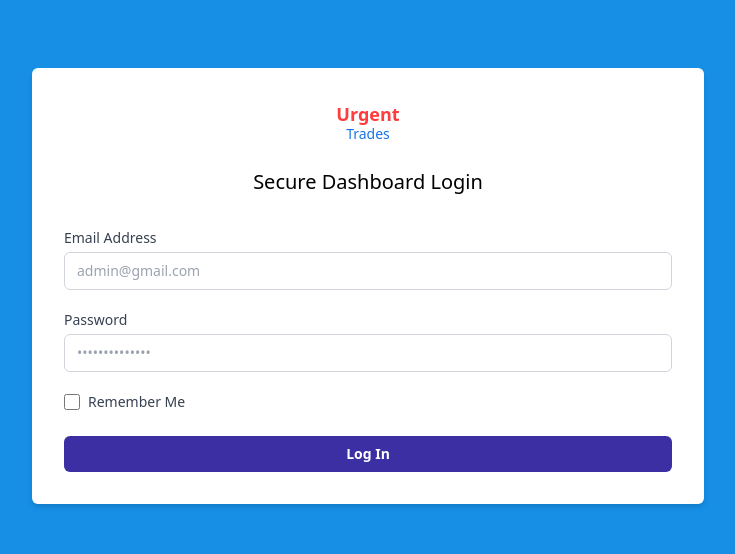
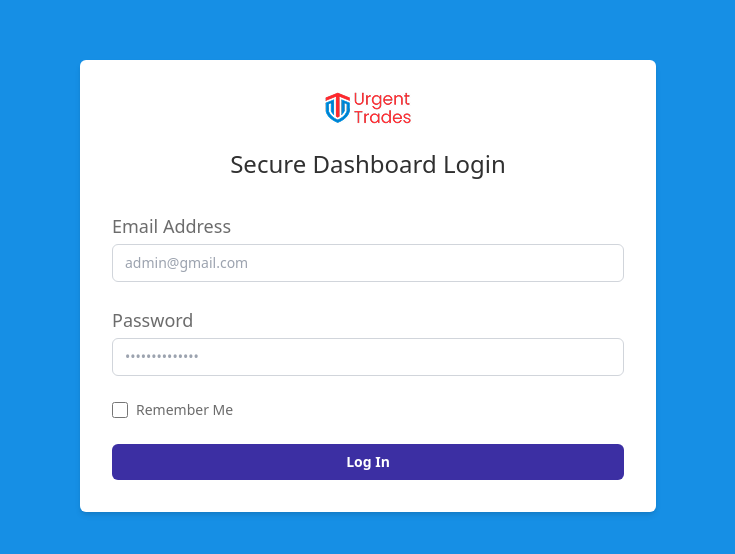
Before and after one commit to Oishee90/melikoz-dashboard, a React (Vite) app: page /login in a window 1280 px wide. Shown: the part 114-668 px from the top of the page, without its empty margins (272-1007 px from the left). Built offline with nearby package versions, Linux system fonts and the light colour scheme.

Commit message:
update done

```diff
--- a/src/Components/Dashboard/AdminLayout/AdminProfileSettings.jsx
+++ b/src/Components/Dashboard/AdminLayout/AdminProfileSettings.jsx
@@ -1,5 +1,6 @@
 import React, { useState } from "react";
 import { FaUser } from "react-icons/fa";
+import Swal from "sweetalert2";
 const AdminProfileSettings = () => {
   const [image, setImage] = useState(null);
   const [previewUrl, setPreviewUrl] = useState(null);
@@ -19,8 +20,16 @@ const AdminProfileSettings = () => {
 
   const handleSubmit = (e) => {
     e.preventDefault();
-    console.log("Form submitted");
-    // Add form handling logic
+
+    // Simulate a successful save
+    Swal.fire({
+      icon: "success",
+      title: "Profile Updated",
+      text: "Your profile information has been successfully saved!",
+      confirmButtonColor: "#4F46E5", // Indigo
+    });
+
+    // You can also reset state or send to API here
   };
 
   return (
@@ -59,7 +68,8 @@ const AdminProfileSettings = () => {
           <input
             type="email"
             placeholder="admin@gmail.com"
-            className="w-full px-3 py-2 border  border-[#777777] rounded-md focus:outline-none focus:ring-2 focus:ring-indigo-400"
+            className="w-full px-3 py-2 border bg-[#c7c2c2] placeholder:text-white  border-[#777777] rounded-md focus:outline-none focus:ring-2 focus:ring-indigo-400"
+            disabled
           />
         </div>
 
--- a/src/Components/Pages/Login.jsx
+++ b/src/Components/Pages/Login.jsx
@@ -2,7 +2,7 @@ import React, { useState } from "react";
 import { useNavigate } from "react-router-dom";
 import Swal from "sweetalert2";
 import "sweetalert2/dist/sweetalert2.min.css";
-// import logo from "../assets/urgent-trades-logo.svg"; // <-- add your logo path
+import logo from "../../assets/logo.png"; // <-- add your logo path
 
 const VALID_CREDENTIALS = {
   email: "admin@gmail.com",
@@ -56,22 +56,14 @@ const Login = () => {
 
   return (
     <div className="min-h-screen w-full flex items-center justify-center bg-[#168FE5] px-4">
-      <div className="w-full max-w-2xl p-8 bg-white rounded-md shadow-md">
+      <div className="w-full max-w-xl p-8 bg-white rounded-md shadow-md">
         {/* Logo */}
         <div className="flex flex-col items-center w-full mb-6">
           {/* Replace with your actual logo image */}
-          {/* <img src={logo} alt="Urgent Trades" className="h-10 mb-2" /> */}
-          <div className="leading-tight text-center">
-            <span className="block text-lg font-bold text-[#ff3b3b]">
-              Urgent
-            </span>
-            <span className="block text-sm font-medium text-[#1a73e8] -mt-1">
-              Trades
-            </span>
-          </div>
+          <img src={logo} alt="Urgent Trades" />
         </div>
 
-        <h1 className="mb-8 text-xl font-medium text-center">
+        <h1 className="mb-8 text-2xl font-medium text-center text-[#303030] font-roboto">
           Secure Dashboard Login
         </h1>
 
@@ -80,7 +72,7 @@ const Login = () => {
           <div>
             <label
               htmlFor="email"
-              className="block mb-1 text-sm font-medium text-gray-700"
+              className="block mb-1 text-lg font-medium text-[#6C6C6C]"
             >
               Email Address
             </label>
@@ -88,7 +80,7 @@ const Login = () => {
               id="email"
               type="email"
               autoComplete="username"
-              className="w-full px-3 py-2 text-sm border border-gray-300 rounded-md focus:outline-none focus:ring-2 focus:ring-indigo-500"
+              className="w-full px-3 py-2 mb-1 text-sm border border-gray-300 rounded-md focus:outline-none focus:ring-2 focus:ring-indigo-500"
               placeholder="admin@gmail.com"
               value={email}
               onChange={(e) => setEmail(e.target.value)}
@@ -99,7 +91,7 @@ const Login = () => {
           <div>
             <label
               htmlFor="password"
-              className="block mb-1 text-sm font-medium text-gray-700"
+              className="block mb-1 text-lg font-medium text-[#6C6C6C]"
             >
               Password
             </label>
@@ -107,7 +99,7 @@ const Login = () => {
               id="password"
               type="password"
               autoComplete="current-password"
-              className="w-full px-3 py-2 text-sm border border-gray-300 rounded-md focus:outline-none focus:ring-2 focus:ring-indigo-500"
+              className="w-full px-3 py-2 mb-1 text-sm border border-gray-300 rounded-md focus:outline-none focus:ring-2 focus:ring-indigo-500"
               placeholder="••••••••••••••"
               value={pw}
               onChange={(e) => setPw(e.target.value)}
@@ -115,7 +107,7 @@ const Login = () => {
           </div>
 
           {/* Remember Me */}
-          <label className="inline-flex items-center gap-2 text-sm text-gray-700 cursor-pointer select-none">
+          <label className="inline-flex items-center gap-2 text-sm text-[#6C6C6C] cursor-pointer select-none">
             <input
               type="checkbox"
               checked={remember}
```
Also changed, not shown: src/assets/logo.png (added).
